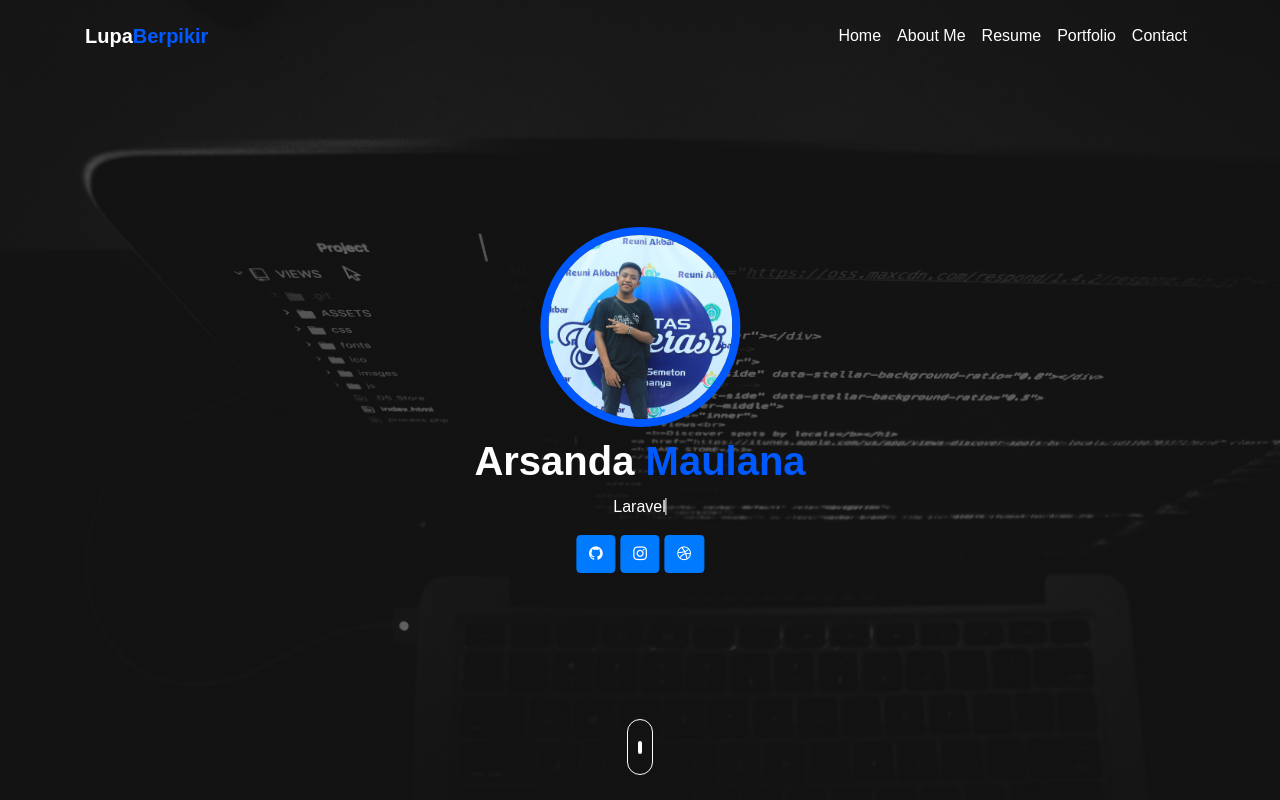
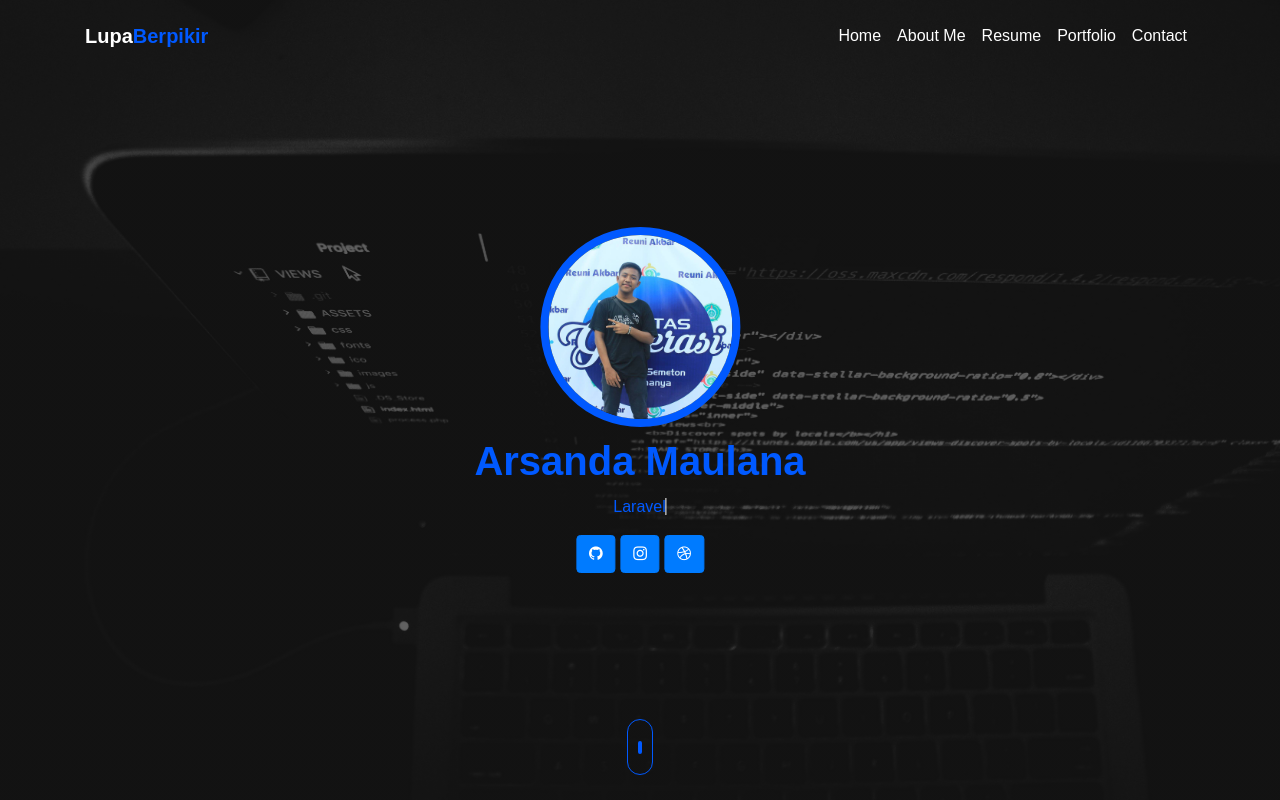
Before and after one commit to blondozwahyudi/personal, a plain HTML site: page index.html in a window 1280 px wide. Shown: the top 800 px of the page. Drawn offline with nearby package versions, Linux system fonts and the light colour scheme.

Commit message:
[update] more

```diff
--- a/css/style.css
+++ b/css/style.css
@@ -90,7 +90,7 @@ body {
 }
 
 .user-box h1 {
-    color: #ffffff;
+    color: #0059ff;
     font-weight: bold;
     margin: 10px;
 }
@@ -100,7 +100,7 @@ body {
 }
 
 .user-box p {
-    color: #ffffff;
+    color: #0059ff;
 }
 
 .about {
@@ -117,13 +117,13 @@ body {
     position: absolute;
     left: 50%;
     transform: translateX(-50%);
-    border: 1px solid #ffffff;
+    border: 1px solid #0059ff;
     padding: 10px 10px 20px;
     border-radius: 25px;
 }
 
 .scroll-bar span {
-    border: 2px solid #ffffff;
+    border: 2px solid #0059ff;
     font-size: 8px;
     border-radius: 30px;
 }
```
